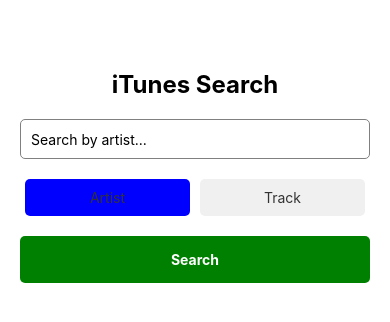
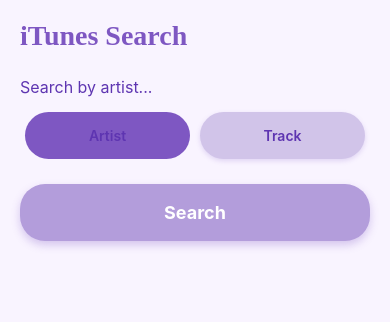
Before and after one commit to MargYre/ReactNative-itune, a React Native app in the folder ituneApp/: screen / in a window 390 px wide. Shown: the top 322 px of the page. Built offline with nearby package versions, Linux system fonts and the light colour scheme.

Commit message:
Updated styles

```diff
--- a/ituneApp/styles.js
+++ b/ituneApp/styles.js
@@ -4,52 +4,90 @@
   container: {
     flex: 1,
     padding: 20,
-    marginTop: 50,
+    backgroundColor: '#f9f4ff',
+  },
+  header: {
+    alignItems: 'center',
+    marginBottom: 30,
   },
   title: {
-    fontSize: 24,
+    fontSize: 28,
     fontWeight: 'bold',
-    marginBottom: 20,
+    color: '#7e57c2',
+    marginBottom: 10,
+    fontFamily: 'sans-serif-light',
+  },
+  subtitle: {
+    fontSize: 16,
+    color: '#9575cd',
     textAlign: 'center',
   },
+  inputContainer: {
+    backgroundColor: 'white',
+    borderRadius: 25,
+    paddingHorizontal: 20,
+    paddingVertical: 5,
+    marginBottom: 20,
+    shadowColor: '#7e57c2',
+    shadowOffset: { width: 0, height: 2 },
+    shadowOpacity: 0.1,
+    shadowRadius: 10,
+    elevation: 3,
+  },
   input: {
-    height: 40,
-    borderColor: 'gray',
-    borderWidth: 1,
-    marginBottom: 20,
-    paddingHorizontal: 10,
-    borderRadius: 5,
+    height: 50,
+    color: '#5e35b1',
+    fontSize: 16,
   },
   buttonGroup: {
     flexDirection: 'row',
     justifyContent: 'space-between',
-    marginBottom: 20,
+    marginBottom: 25,
   },
   button: {
-    backgroundColor: '#f0f0f0',
-    padding: 10,
-    borderRadius: 5,
+    backgroundColor: '#d1c4e9',
+    padding: 15,
+    borderRadius: 25,
     flex: 1,
     marginHorizontal: 5,
     alignItems: 'center',
+    shadowColor: '#7e57c2',
+    shadowOffset: { width: 0, height: 2 },
+    shadowOpacity: 0.2,
+    shadowRadius: 5,
+    elevation: 2,
   },
   buttonActive: {
-    backgroundColor: 'blue',
+    backgroundColor: '#7e57c2',
+    shadowColor: '#5e35b1',
   },
   buttonText: {
-    color: '#333',
+    color: '#5e35b1',
+    fontWeight: '600',
   },
   buttonActiveText: {
     color: 'white',
   },
   searchButton: {
-    backgroundColor: 'green',
-    padding: 15,
-    borderRadius: 5,
+    backgroundColor: '#b39ddb',
+    padding: 18,
+    borderRadius: 25,
     alignItems: 'center',
+    shadowColor: '#7e57c2',
+    shadowOffset: { width: 0, height: 4 },
+    shadowOpacity: 0.3,
+    shadowRadius: 8,
+    elevation: 5,
   },
   searchButtonText: {
     color: 'white',
     fontWeight: 'bold',
+    fontSize: 18,
+  },
+  loadingText: {
+    color: '#7e57c2',
+    textAlign: 'center',
+    marginTop: 20,
+    fontSize: 16,
   },
 });
```
